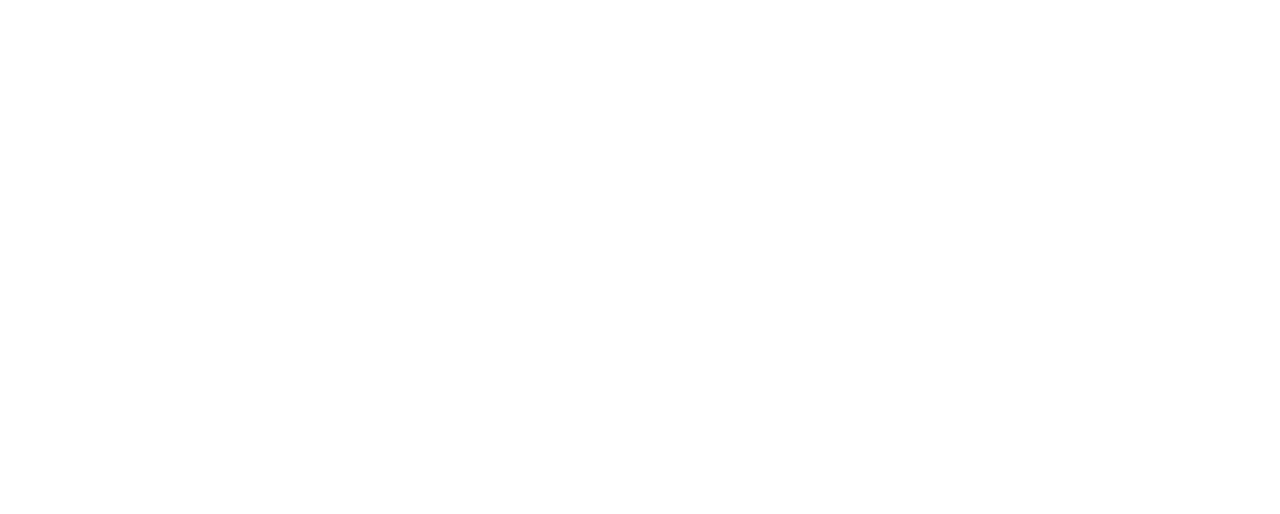
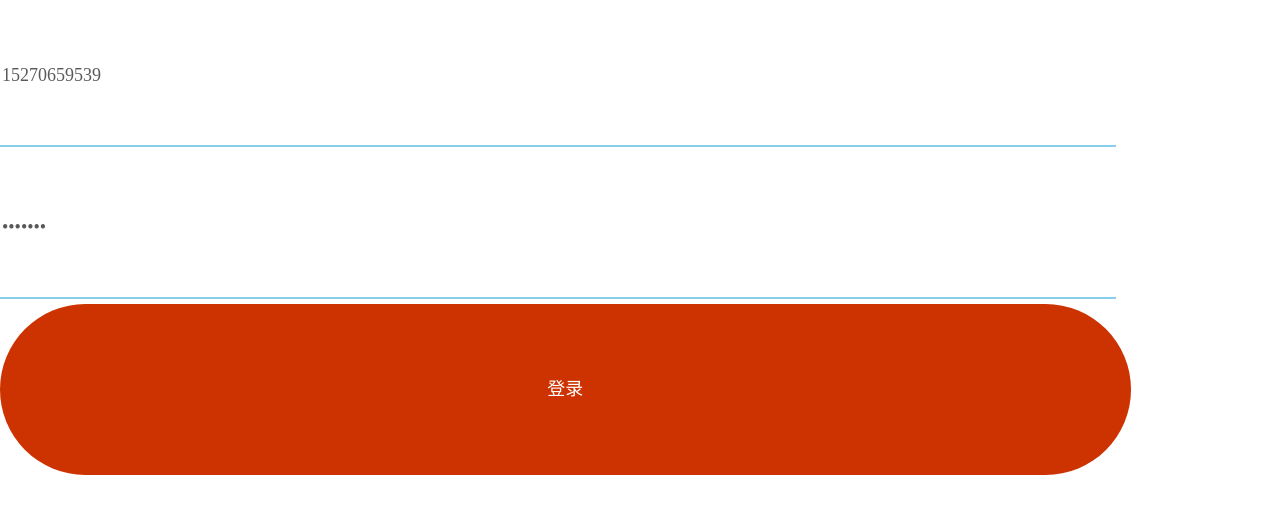
Before and after one commit to huhaoshow/vueProject, a Vue app: page /#/login in a window 1280 px wide. Shown: the top 514 px of the page. Built offline with nearby package versions, Linux system fonts and the light colour scheme; a small style sheet from the web is missing.

Commit message:
添加了路由模块并且封装了按钮和文本框

```diff
--- a/package.json
+++ b/package.json
@@ -11,7 +11,8 @@
     "core-js": "^3.4.3",
     "css-loader": "^3.3.0",
     "vant": "^2.2.16",
-    "vue": "^2.6.10"
+    "vue": "^2.6.10",
+    "vue-router": "^3.1.3"
   },
   "devDependencies": {
     "@vue/cli-plugin-babel": "^4.1.0",
--- a/src/App.vue
+++ b/src/App.vue
@@ -1,5 +1,7 @@
 <template>
   <div id="app">
+    <!-- 添加路由映射区域 -->
+    <router-view></router-view>
   </div>
 </template>
 
@@ -8,7 +10,7 @@
 export default {
   // 组件加载完成钩子函数
   mounted () {
-    this.$toast('登录成功')
+    // this.$toast('登录成功')
   }
 }
 </script>
--- /dev/null
+++ b/src/components/myButton.vue
@@ -0,0 +1,32 @@
+<template>
+<div :class="{login:type==='login'}" @click='handleClick'>
+    <slot></slot>
+</div>
+</template>
+
+<script>
+export default {
+  // 变量数组
+  props: ['type'],
+  // 事件函数对象
+  methods: {
+    handleClick (event) {
+      this.$emit('click', event)
+    }
+  }
+}
+</script>
+
+<style lang='less' scoped>
+.login{
+    width: 318*100vw/360;
+    height: 48*100vw/360;
+    background-color: #cc3300;
+    border-radius: 24*100vw/360;
+    color: #fff;
+    text-align: center;
+    line-height: 48*100vw/360;
+    font-size: 18px;
+
+}
+</style>
--- /dev/null
+++ b/src/components/myInput.vue
@@ -0,0 +1,68 @@
+<template>
+  <input
+  class='inp'
+  :type="type"
+  :placeholder="placeholder"
+  :value='value'
+  @input='handleInput'
+  @blur='handleBlur'
+  :class="{error:!status,success:status}"
+  >
+</template>
+
+<script>
+export default {
+// 数据对象函数
+  data () {
+    return {
+      status: false
+    }
+  },
+  // 组件加载完毕钩子函数
+  mounted () {
+    this.status = !!this.value
+  },
+  // 变量数组
+  props: ['type', 'placeholder', 'value', 'rules', 'err_msg'],
+  // 事件处理函数对象
+  methods: {
+    handleInput (event) {
+      let value = event.target.value
+      this.$emit('input', value)
+      if (this.rules) {
+        if (this.rules.test(value)) {
+          this.status = true
+        } else {
+          this.status = false
+        }
+      } else {
+        this.status = !!value
+      }
+    },
+    handleBlur (event) {
+      if (this.rules && !this.rules.test(event.target.value)) {
+        this.$toast.fail(this.err_msg)
+      }
+    }
+  }
+}
+</script>
+
+<style lang='less' scoped>
+    .inp{
+        border: none;
+        border-bottom: 2px solid #757575;
+        outline:none;
+        width: 314*100vw/360;
+        height: 40*100vw/360;
+        font-size: 18px;
+        margin: 5px 0;
+        background-color: transparent;
+    }
+    .success{
+        border-bottom-color: skyblue;
+    }
+    .error{
+        border-bottom-color: red;
+    }
+</style>
--- a/src/main.js
+++ b/src/main.js
@@ -2,6 +2,8 @@
 import App from './App.vue'
 // 引入初始化样式
 import '@/style/reset.css'
+// 引入路由实例
+import router from '@/router/index.js'
 // 引入Toast轻提示
 import { Toast } from 'vant'
 Vue.use(Toast)
@@ -9,5 +11,7 @@
 Vue.config.productionTip = false
 
 new Vue({
+  // 将router注入
+  router,
   render: h => h(App)
 }).$mount('#app')
--- /dev/null
+++ b/src/router/index.js
@@ -0,0 +1,30 @@
+// 引入vue
+import Vue from 'vue'
+// 引入vue-router
+import VueRouter from 'vue-router'
+
+// 引入需要映射的组件
+import Login from '@/views/login.vue'
+
+// 将vue-router挂载到vue中
+Vue.use(VueRouter)
+
+// 创建路由实例
+let router = new VueRouter({
+  // 配置路由
+  routes: [
+    {
+      name: 'first',
+      path: '/',
+      redirect: { name: 'login' }
+    },
+    {
+      name: 'login',
+      path: '/login',
+      component: Login
+    }
+  ]
+})
+
+// 暴露路由实例
+export default router
--- /dev/null
+++ b/src/views/login.vue
@@ -0,0 +1,40 @@
+<template>
+<div class="login">
+  <myInput type='text' placeholder='用户名/手机号' v-model="user.userName"
+  :rules='/^1\d{10}$/' err_msg='用户名格式错误'></myInput>
+  <myInput type='password' v-model="user.userPwd"></myInput>
+  <div class="loginBtn">
+    <myButton type='login' @click='login'>登录</myButton>
+  </div>
+</div>
+</template>
+
+<script>
+import myButton from '@/components/myButton.vue'
+import myInput from '@/components/myInput.vue'
+export default {
+  // 数据对象函数
+  data () {
+    return {
+      user: {
+        userName: '15270659539',
+        userPwd: '1596321'
+      }
+    }
+  },
+  // 注册组件对象
+  components: {
+    myButton, myInput
+  },
+  // 事件处理函数对象
+  methods: {
+    login (data) {
+
+    }
+  }
+}
+</script>
+
+<style lang='less'>
+
+</style>
```
Also changed, not shown: 1 other file (tests, documents, lock files or other folders).
